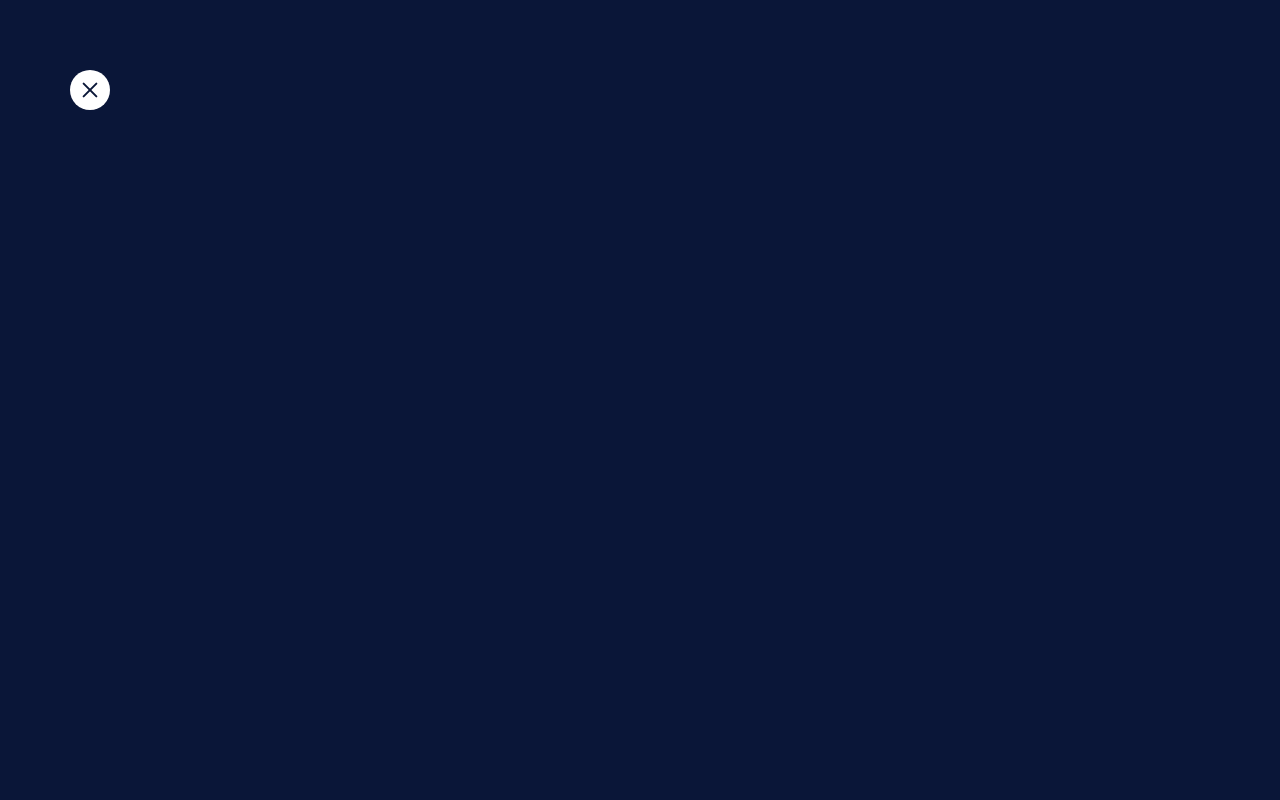
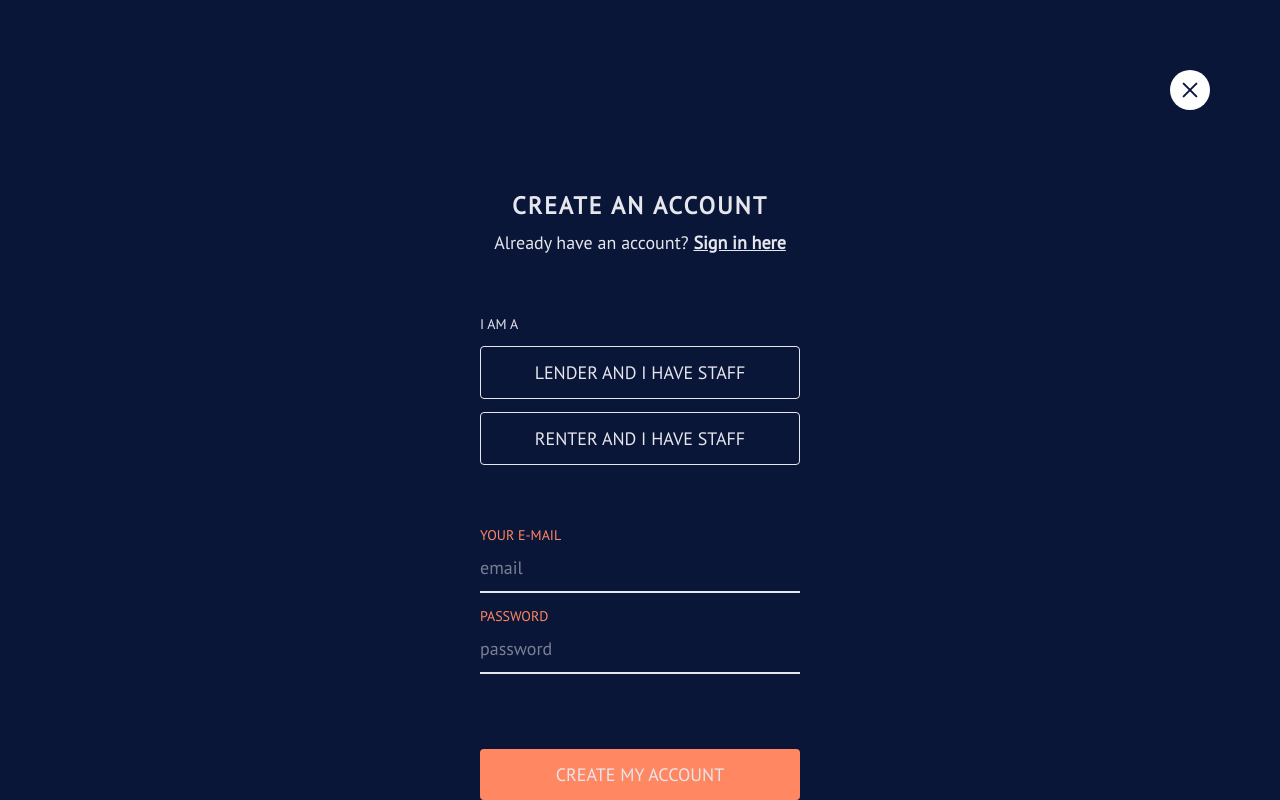
Before and after one commit to sathishsuresh04/Relay, a Vue app in the folder Frontend/Relay/: page /register in a window 1280 px wide. Built offline with nearby package versions, Linux system fonts and the light colour scheme.

Commit message:
register base done

```diff
--- a/Frontend/Relay/src/App.vue
+++ b/Frontend/Relay/src/App.vue
@@ -6,7 +6,8 @@
 
 <style lang="scss">
 // google font
-@import url('https://fonts.googleapis.com/css?family=Lato&display=swap');
+@import url('https://fonts.googleapis.com/css?family=Lato|PT+Sans&display=swap');
+@import "./assets/scss/variables.scss";
 
 
 * {
@@ -14,5 +15,6 @@
   margin: 0;
   box-sizing: border-box;
   font-size: 10px;
+  font-family: $primaryFont;
 }
 </style>
--- a/Frontend/Relay/src/assets/scss/buttons.scss
+++ b/Frontend/Relay/src/assets/scss/buttons.scss
@@ -1,3 +1,6 @@
+@import "./variables.scss";
+
+
 .exitBtn {
     width: 4rem;
     height: 4rem;
@@ -5,4 +8,29 @@
     background: none;
     border: none;
     margin: 7rem;
+    cursor: pointer;
 }
+
+.registerButton {
+    padding: 14px 36px;
+    background: $pink;
+    border: none;
+    border-radius: 4px;
+    color: $white;
+    font-size: $primary;
+    text-transform: uppercase;
+    cursor: pointer;
+    width: 100%;
+}
+
+.accountChoiceBtn {
+    padding: 14px 36px;
+    background: none;
+    border: 1px solid $white;
+    border-radius: 4px;
+    color: $white;
+    font-size: $primary;
+    text-transform: uppercase;
+    cursor: pointer;
+
+  }
--- /dev/null
+++ b/Frontend/Relay/src/assets/scss/fontStyles.scss
@@ -0,0 +1,22 @@
+@import "./variables.scss";
+
+
+h1 {
+    font-size: $xlarge;
+}
+
+h2 {
+    font-size: $large;
+    text-transform: uppercase;
+    letter-spacing: 2px;
+    margin: 1rem 0;
+}
+
+p {
+    font-size: $primary;
+}
+
+.small {
+    font-size: $small;
+    text-transform: uppercase;
+}
--- a/Frontend/Relay/src/assets/scss/variables.scss
+++ b/Frontend/Relay/src/assets/scss/variables.scss
@@ -3,11 +3,12 @@ $darkBlue: #0A1638;
 $grey: #E6E6ED;
 $white: #E6E6ED;
 $purple: #BEBDF3;
-$pink: #FF8660;
+$pink: #ff8761;
 
 $small: 14px;
 $primary: 18px;
 $large: 24px;
 $xlarge: 46px;
 
-$fontFamily: 'Lato', sans-serif;
+$headlineFont: 'Lato', sans-serif;
+$primaryFont: 'PT Sans', sans-serif;
--- a/Frontend/Relay/src/components/buttons/exitBtn.vue
+++ b/Frontend/Relay/src/components/buttons/exitBtn.vue
@@ -7,4 +7,5 @@
 <style lang="scss" scoped>
 @import "../../assets/scss/buttons.scss";
 
+
 </style>
--- /dev/null
+++ b/Frontend/Relay/src/components/buttons/registerButton.vue
@@ -0,0 +1,19 @@
+<template>
+    <div>
+        <button class="registerButton">{{buttonText}}</button>
+    </div>
+</template>
+
+<script>
+export default {
+    props: {
+        buttonText: String
+    }
+}
+</script>
+
+<style lang="scss" scoped>
+@import "../../assets/scss/buttons.scss";
+
+
+</style>
--- /dev/null
+++ b/Frontend/Relay/src/components/register/createAccount.vue
@@ -0,0 +1,137 @@
+<template>
+  <div class="wrapper">
+    <section class="headline">
+      <h2>Create an account</h2>
+      <p class>
+        Already have an account?
+        <a>Sign in here</a>
+      </p>
+    </section>
+    <section class="accountChoice">
+      <p class="small">I am a</p>
+      <button @click="lender" :class="['accountChoiceBtn', selected1]">Lender and i have staff</button>
+      <button @click="renter" :class="['accountChoiceBtn', selected2]">Renter and i have staff</button>
+    </section>
+    <section class="registerForm">
+      <label for="email">Your e-mail</label>
+      <input v-model="email" type="email" name="email" placeholder="email" class="registerInput" />
+
+      <label for="password">Password</label>
+      <input
+        v-model="password"
+        type="password"
+        name="password"
+        placeholder="password"
+        class="registerInput"
+      />
+    </section>
+    <RegisterButton :buttonText="buttonText" />
+  </div>
+</template>
+
+<script>
+import RegisterButton from "../buttons/registerButton";
+
+export default {
+  components: {
+    RegisterButton
+  },
+  data: () => {
+    return {
+      buttonText: "create my account",
+      selected: "",
+      email: "",
+      password: "",
+    };
+  },
+  methods: {
+    signUp() {
+      const user = {
+        selected: this.selected,
+        email: this.email,
+        password: this.password
+      };
+
+      if (
+        this.selected.length > 1 &&
+        this.password.length > 6 &&
+        this.email.includes("@")
+      ) {
+        // Action in store goes here or implement ...map if you like
+        //  this.$store.dispatch("registerAPI", user)
+      }
+    },
+    lender() {
+      this.selected = "lender";
+    },
+    renter() {
+      this.selected = "renter";
+    }
+  }
+};
+</script>
+
+<style lang="scss" scoped>
+@import "../../assets/scss/variables.scss";
+@import "../../assets/scss/buttons.scss";
+@import "../../assets/scss/fontStyles.scss";
+
+.wrapper {
+  width: 100%;
+  display: flex;
+  flex-direction: column;
+  justify-content: space-around;
+  color: $white;
+
+  .headline {
+    display: flex;
+    flex-direction: column;
+    align-items: center;
+    a {
+      font-size: $primary;
+      font-weight: 600;
+      text-decoration: underline;
+    }
+  }
+
+  .accountChoice {
+    display: flex;
+    flex-direction: column;
+    justify-content: space-between;
+    height: 15rem;
+  }
+
+  .renter {
+
+  }
+
+  .registerForm {
+    display: flex;
+    flex-direction: column;
+    justify-content: space-between;
+
+    label {
+      color: $pink;
+      font-size: $small;
+      text-transform: uppercase;
+    }
+
+    .registerInput {
+      border: none;
+      border-bottom: 2px solid $white;
+      background: none;
+      padding: 1.2rem 0;
+      margin-bottom: 1.4rem;
+      font-size: $primary;
+      color: $white;
+    }
+
+    .registerInput::placeholder {
+      color: $white;
+      opacity: 0.5;
+      font-size: $primary;
+      font-weight: 500;
+    }
+  }
+}
+</style>
--- a/Frontend/Relay/src/views/Register.vue
+++ b/Frontend/Relay/src/views/Register.vue
@@ -1,27 +1,43 @@
 <template>
   <div class="wrapper">
-<ExitBtn />
+    <ExitBtn class="exit" />
+    <CreateAccount class="registerForm" />
   </div>
 </template>
 
 <script>
 import ExitBtn from "../components/buttons/exitBtn";
+import CreateAccount from "../components/register/createAccount";
 
 export default {
   components: {
-        ExitBtn
+    ExitBtn,
+    CreateAccount
   }
-}
+};
 </script>
 
 <style lang="scss" scoped>
 @import "../assets/scss/variables.scss";
 @import "../assets/scss/buttons.scss";
+@import "../assets/scss/fontStyles.scss";
 
 .wrapper {
   background: $darkBlue;
   width: 100vw;
   height: 100vh;
+  display: flex;
+  flex-direction: column;
+
+  .exit {
+    display: flex;
+    justify-content: flex-end;
   }
 
+  .registerForm {
+    width: 32rem;
+    height: 62rem;
+    align-self: center;
+  }
+}
 </style>
```
Lines whose indentation alone changed are shown as unchanged.
